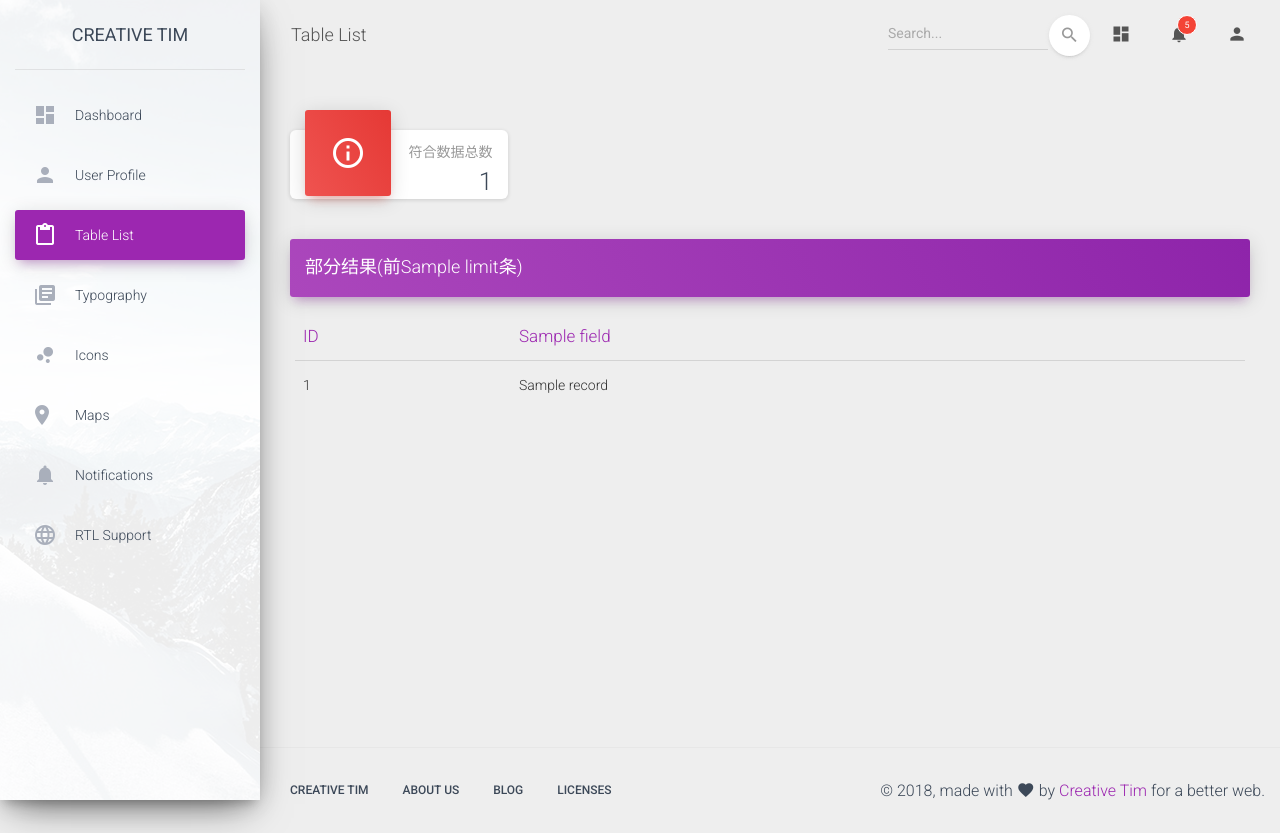
After one commit to nrliangxy/my_daily_news, a Python web app: template webapp/templates/quality/quality.html in a window 1280 px wide. The commit adds this page. Run offline with Jinja, Linux system fonts and the light colour scheme; the template is opened without the code that fills it: most values are stand-ins (such as "Sample title", 1, 10 or a date in 2020); some libraries are stand-ins or nearby versions.

Commit message:
update dashboard

```diff
--- a/run.py
+++ b/run.py
@@ -13,5 +13,7 @@ def run_tornado_server(host, port):
 
 
 if __name__ == '__main__':
-    run_tornado_server(os.environ.get("PATSNAP360_SPIDER_WEBUI_HOST", "0.0.0.0"),
-                       os.environ.get("PATSNAP360_SPIDER_WEBUI_PORT", 5555))
+    app = create_default_app()
+    # run_tornado_server(os.environ.get("PATSNAP360_SPIDER_WEBUI_HOST", "0.0.0.0"),
+    #                    os.environ.get("PATSNAP360_SPIDER_WEBUI_PORT", 5555))
+    app.run(host="0.0.0.0", port=5555, debug=True)
--- a/webapp/__init__.py
+++ b/webapp/__init__.py
@@ -23,7 +23,9 @@ def create_default_app(profile=False, debug=False):
         app.wsgi_app = ProfilerMiddleware(app.wsgi_app, restrictions=[30])
     # 初始化蓝图
     from webapp.views.indexView import index_bp
+    from webapp.views.quailityView import quality_bp
     app.register_blueprint(index_bp)
+    app.register_blueprint(quality_bp)
 
     # 通用视图注册
     register_common_view(app)
--- /dev/null
+++ b/webapp/templates/quality/quality.html
@@ -0,0 +1,262 @@
+<!DOCTYPE html>
+<html lang="en">
+
+<head>
+  <meta charset="utf-8" />
+  <link rel="apple-touch-icon" sizes="76x76" href="../../static/assets/img/apple-icon.png">
+  <link rel="icon" type="image/png" href="../../static/assets/img/favicon.png">
+  <meta http-equiv="X-UA-Compatible" content="IE=edge,chrome=1" />
+  <title>
+    Material Dashboard by Creative Tim
+  </title>
+  <meta content='width=device-width, initial-scale=1.0, maximum-scale=1.0, user-scalable=0, shrink-to-fit=no' name='viewport' />
+  <!--     Fonts and icons     -->
+  <link rel="stylesheet" type="text/css" href="https://fonts.googleapis.com/css?family=Roboto:300,400,500,700|Roboto+Slab:400,700|Material+Icons" />
+  <link rel="stylesheet" href="https://maxcdn.bootstrapcdn.com/font-awesome/latest/css/font-awesome.min.css">
+  <!-- CSS Files -->
+  <link href="../../static/assets/css/material-dashboard.css?v=2.1.0" rel="stylesheet" />
+  <!-- CSS Just for demo purpose, don't include it in your project -->
+  <link href="../../static/assets/demo/demo.css" rel="stylesheet" />
+</head>
+
+<body class="">
+  <div class="wrapper ">
+    <div class="sidebar" data-color="purple" data-background-color="white" data-image="../assets/img/sidebar-1.jpg">
+      <!--
+        Tip 1: You can change the color of the sidebar using: data-color="purple | azure | green | orange | danger"
+
+        Tip 2: you can also add an image using data-image tag
+    -->
+      <div class="logo">
+        <a href="http://www.creative-tim.com" class="simple-text logo-normal">
+          Creative Tim
+        </a>
+      </div>
+      <div class="sidebar-wrapper">
+        <ul class="nav">
+          <li class="nav-item  ">
+            <a class="nav-link" href="dashboard.html">
+              <i class="material-icons">dashboard</i>
+              <p>Dashboard</p>
+            </a>
+          </li>
+          <li class="nav-item ">
+            <a class="nav-link" href="user.html">
+              <i class="material-icons">person</i>
+              <p>User Profile</p>
+            </a>
+          </li>
+          <li class="nav-item active ">
+            <a class="nav-link" href="./tables.html">
+              <i class="material-icons">content_paste</i>
+              <p>Table List</p>
+            </a>
+          </li>
+          <li class="nav-item ">
+            <a class="nav-link" href="typography.html">
+              <i class="material-icons">library_books</i>
+              <p>Typography</p>
+            </a>
+          </li>
+          <li class="nav-item ">
+            <a class="nav-link" href="icons.html">
+              <i class="material-icons">bubble_chart</i>
+              <p>Icons</p>
+            </a>
+          </li>
+          <li class="nav-item ">
+            <a class="nav-link" href="map.html">
+              <i class="material-icons">location_ons</i>
+              <p>Maps</p>
+            </a>
+          </li>
+          <li class="nav-item ">
+            <a class="nav-link" href="notifications.html">
+              <i class="material-icons">notifications</i>
+              <p>Notifications</p>
+            </a>
+          </li>
+          <li class="nav-item ">
+            <a class="nav-link" href="rtl.html">
+              <i class="material-icons">language</i>
+              <p>RTL Support</p>
+            </a>
+          </li>
+          <!-- <li class="nav-item active-pro ">
+                <a class="nav-link" href="./upgrade.html">
+                    <i class="material-icons">unarchive</i>
+                    <p>Upgrade to PRO</p>
+                </a>
+            </li> -->
+        </ul>
+      </div>
+    </div>
+    <div class="main-panel">
+      <!-- Navbar -->
+      <nav class="navbar navbar-expand-lg navbar-transparent navbar-absolute fixed-top ">
+        <div class="container-fluid">
+          <div class="navbar-wrapper">
+            <a class="navbar-brand" href="#pablo">Table List</a>
+          </div>
+          <button class="navbar-toggler" type="button" data-toggle="collapse" aria-controls="navigation-index" aria-expanded="false" aria-label="Toggle navigation">
+            <span class="sr-only">Toggle navigation</span>
+            <span class="navbar-toggler-icon icon-bar"></span>
+            <span class="navbar-toggler-icon icon-bar"></span>
+            <span class="navbar-toggler-icon icon-bar"></span>
+          </button>
+          <div class="collapse navbar-collapse justify-content-end">
+            <form class="navbar-form">
+              <div class="input-group no-border">
+                <input type="text" value="" class="form-control" placeholder="Search...">
+                <button type="submit" class="btn btn-white btn-round btn-just-icon">
+                  <i class="material-icons">search</i>
+                  <div class="ripple-container"></div>
+                </button>
+              </div>
+            </form>
+            <ul class="navbar-nav">
+              <li class="nav-item">
+                <a class="nav-link" href="#pablo">
+                  <i class="material-icons">dashboard</i>
+                  <p class="d-lg-none d-md-block">
+                    Stats
+                  </p>
+                </a>
+              </li>
+              <li class="nav-item dropdown">
+                <a class="nav-link" href="http://example.com" id="navbarDropdownMenuLink" data-toggle="dropdown" aria-haspopup="true" aria-expanded="false">
+                  <i class="material-icons">notifications</i>
+                  <span class="notification">5</span>
+                  <p class="d-lg-none d-md-block">
+                    Some Actions
+                  </p>
+                </a>
+                <div class="dropdown-menu dropdown-menu-right" aria-labelledby="navbarDropdownMenuLink">
+                  <a class="dropdown-item" href="#">Mike John responded to your email</a>
+                  <a class="dropdown-item" href="#">You have 5 new tasks</a>
+                  <a class="dropdown-item" href="#">You're now friend with Andrew</a>
+                  <a class="dropdown-item" href="#">Another Notification</a>
+                  <a class="dropdown-item" href="#">Another One</a>
+                </div>
+              </li>
+              <li class="nav-item">
+                <a class="nav-link" href="#pablo">
+                  <i class="material-icons">person</i>
+                  <p class="d-lg-none d-md-block">
+                    Account
+                  </p>
+                </a>
+              </li>
+            </ul>
+          </div>
+        </div>
+      </nav>
+      <!-- End Navbar -->
+      <div class="content">
+        <div class="container-fluid">
+             <div class="row">
+            <div class="col-lg-3 col-md-6 col-sm-6">
+              <div class="card card-stats">
+                <div class="card-header card-header-danger card-header-icon">
+                  <div class="card-icon">
+                    <i class="material-icons">info_outline</i>
+                  </div>
+                  <p class="card-category">符合数据总数</p>
+                  <h3 class="card-title">{{ info["count"] }}</h3>
+                </div>
+              </div>
+            </div>
+          </div>
+          <div class="row">
+            <div class="col-md-12">
+              <div class="card card-plain">
+                <div class="card-header card-header-primary">
+                  <h4 class="card-title mt-0">部分结果(前{{ limit }}条)</h4>
+                  <p class="card-category">{{ info['query'] }}</p>
+                </div>
+                <div class="card-body">
+                  <div class="table-responsive">
+                    <table class="table table-hover">
+                      <thead class=" text-primary">
+                        <th>
+                          ID
+                        </th>
+                        <th>
+                          {{ info["field"] | capitalize() }}
+                        </th>
+                      </thead>
+                      <tbody>
+                      {% for r in records %}
+                          <tr>
+                          <td>
+                            {{ r["_id"] }}
+                          </td>
+                          <td>
+                            {{ r[info["field"]] }}
+                          </td>
+                        </tr>
+                      {% endfor %}
+                      </tbody>
+                    </table>
+                  </div>
+                </div>
+              </div>
+            </div>
+          </div>
+        </div>
+      </div>
+      <footer class="footer">
+        <div class="container-fluid">
+          <nav class="float-left">
+            <ul>
+              <li>
+                <a href="https://www.creative-tim.com">
+                  Creative Tim
+                </a>
+              </li>
+              <li>
+                <a href="https://creative-tim.com/presentation">
+                  About Us
+                </a>
+              </li>
+              <li>
+                <a href="http://blog.creative-tim.com">
+                  Blog
+                </a>
+              </li>
+              <li>
+                <a href="https://www.creative-tim.com/license">
+                  Licenses
+                </a>
+              </li>
+            </ul>
+          </nav>
+          <div class="copyright float-right">
+            &copy;
+            <script>
+              document.write(new Date().getFullYear())
+            </script>, made with <i class="material-icons">favorite</i> by
+            <a href="https://www.creative-tim.com" target="_blank">Creative Tim</a> for a better web.
+          </div>
+        </div>
+      </footer>
+    </div>
+  </div>
+  <!--   Core JS Files   -->
+  <script src="../../static/assets/js/core/jquery.min.js" type="text/javascript"></script>
+  <script src="../../static/assets/js/core/popper.min.js" type="text/javascript"></script>
+  <script src="../../static/assets/js/core/bootstrap-material-design.min.js" type="text/javascript"></script>
+  <script src="../../static/assets/js/plugins/perfect-scrollbar.jquery.min.js"></script>
+  <!--  Google Maps Plugin    -->
+  <script src="https://maps.googleapis.com/maps/api/js?key=YOUR_KEY_HERE"></script>
+  <!-- Chartist JS -->
+  <script src="../../static/assets/js/plugins/chartist.min.js"></script>
+  <!--  Notifications Plugin    -->
+  <script src="../../static/assets/js/plugins/bootstrap-notify.js"></script>
+  <!-- Control Center for Material Dashboard: parallax effects, scripts for the example pages etc -->
+  <script src="../../static/assets/js/material-dashboard.min.js?v=2.1.0" type="text/javascript"></script>
+  <!-- Material Dashboard DEMO methods, don't include it in your project! -->
+  <script src="../../static/assets/demo/demo.js"></script>
+</body>
+
+</html>
--- a/webapp/views/indexView.py
+++ b/webapp/views/indexView.py
@@ -6,3 +6,8 @@ index_bp = Blueprint("index_view", __name__)
 @index_bp.route('/index', methods=["GET", "POST"])
 def index():
     return render_template("default/dashboard.html")
+
+
+@index_bp.route('/index/<page>', methods=["GET", "POST"])
+def display(page="index"):
+    return render_template("default/%s.html" % page)
```
Also changed, not shown: utils.py (deleted, +0 -24 lines), webapp/templates/default/dashboard.html (+43 -43 lines), webapp/utils/matcher.py (added, +118 -0 lines), webapp/views/quailityView.py (added, +23 -0 lines), webapp/utils/__init__.py (added).
